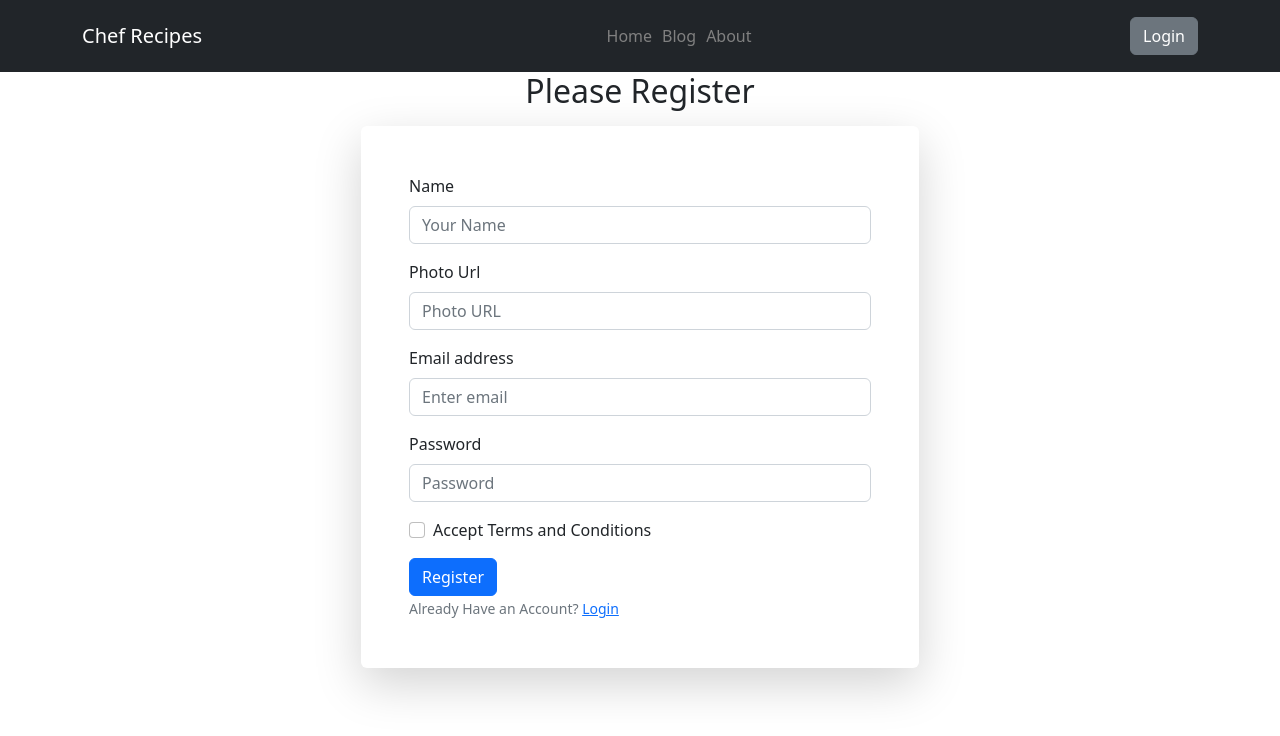
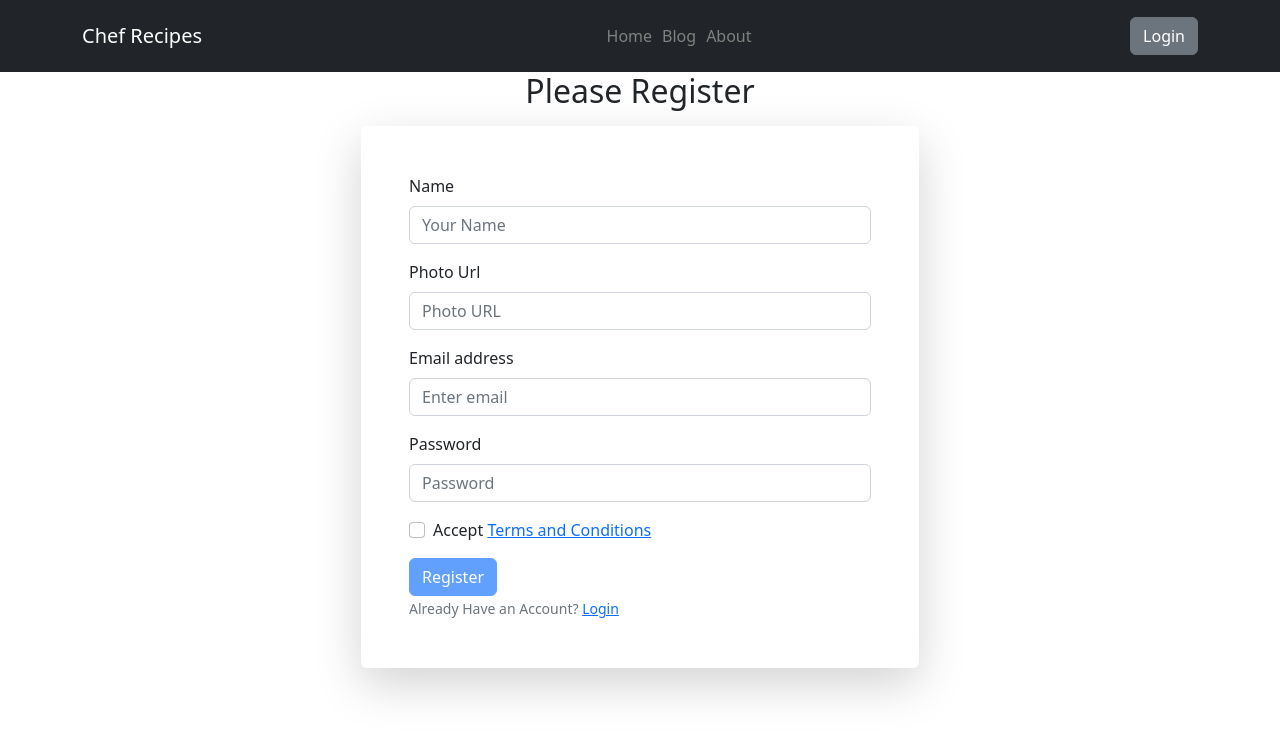
Before and after one commit to tanjinahakim/chef-cuisine, a React (Vite) app: page /register in a window 1280 px wide. Shown: the top 736 px of the page. Built offline with nearby package versions, Linux system fonts and the light colour scheme; no server answers; a web font is replaced by a local one.

Commit message:
added terms and condition

```diff
--- a/src/pages/Login/Register/Register.jsx
+++ b/src/pages/Login/Register/Register.jsx
@@ -7,6 +7,7 @@ import { AuthContext } from '../../../providers/AuthProvider';
 const Register = () => {
     const {createUser,updated}= useContext(AuthContext);
     const [error, setError] = useState('');
+    const[accepted,setAccepted]=useState(false)
 
     const handleRegister = event =>{
         event.preventDefault();
@@ -35,6 +36,9 @@ const Register = () => {
         .catch(error =>console.log(error))
     }
 
+     const handleAccepted = event =>{
+        setAccepted(event.target.checked);
+     }
     return (
        <Container>
         <h2 className='text-center'>Please Register</h2>
@@ -58,9 +62,9 @@ const Register = () => {
                     <Form.Control type="password" name='password' placeholder="Password" required />
                 </Form.Group>
                 <Form.Group className="mb-3" controlId="formBasicCheckbox">
-                    <Form.Check type="checkbox" label="Accept Terms and Conditions" />
+                    <Form.Check onClick={handleAccepted} type="checkbox" label={<>Accept <Link to={'/terms'}>Terms and Conditions</Link></>} />
                 </Form.Group>
-                <Button variant="primary" type="submit">
+                <Button disabled={!accepted} variant="primary" type="submit">
                     Register
                 </Button>
                 <Form.Text>
--- a/src/providers/AuthProvider.jsx
+++ b/src/providers/AuthProvider.jsx
@@ -5,8 +5,8 @@ import app from '../firebase/firebase.config';
 export const AuthContext = createContext(null)
 const auth = getAuth(app);
 const AuthProvider = ({children}) => {
+const [user,setUser]=useState(null);
 const [loader,setLoader]=useState(true);
-const [user,setUser]=useState(null);
 const [loading,setLoading]=useState(true);
 
     const createUser =(email,password)=>{
--- a/src/routes/Routes.jsx
+++ b/src/routes/Routes.jsx
@@ -7,6 +7,7 @@ import Register from "../pages/Login/Register/Register";
 import PrivateRoute from "./PrivateRoute";
 import Blog from "../Blog/Blog";
 import ErrorPage from "../pages/errorPage/errorPage";
+import Terms from "../shared/Terms/Terms";
 
 
 const router = createBrowserRouter([
@@ -29,6 +30,10 @@ const router = createBrowserRouter([
         {
           path:'/blog',
           element:<Blog></Blog>
+        },
+        {
+          path:'/terms',
+          element:<Terms></Terms>
         }
       ]
     },
--- /dev/null
+++ b/src/shared/Terms/Terms.jsx
@@ -0,0 +1,27 @@
+import React from 'react';
+import { Link } from 'react-router-dom';
+
+const Terms = () => {
+    return (
+        <div className='container text-justify my-5'>
+            <h2 className='text-center'>Terms and Conditions</h2>
+             <h4 >Welcome to chef cuisine!</h4> <br/>
+
+             <p> These terms and conditions outline the rules and regulations for the use of Resturant's Website, located at www.restaurant.com.<br/>
+
+                By accessing this website we assume you accept these terms and conditions. Do not continue to use chef cuisine if you do not agree to take all of the terms and conditions stated on this page.<br/>
+
+                The following terminology applies to these Terms and Conditions, Privacy Statement and Disclaimer Notice and all Agreements: "Client", "You" and "Your" refers to you, the person log on this website and compliant to the Company's terms and conditions. "The Company", "Ourselves", "We", "Our" and "Us", refers to our Company. "Party", "Parties", or "Us", refers to both the Client and ourselves. All terms refer to the offer, acceptance and consideration of payment necessary to undertake the process of our assistance to the Client in the most appropriate manner for the express purpose of meeting the Client's needs in respect of provision of the Company's stated services, in accordance with and subject to, prevailing law of gb. Any use of the above terminology or other words in the singular, plural, capitalization and/or he/she or they, are taken as interchangeable and therefore as referring to same.<br/></p>
+
+                <h4>Cookies</h4>
+                <p>We employ the use of cookies. By accessing chef cuisine, you agreed to use cookies in agreement with the Resturant's Privacy Policy.
+
+                Most interactive websites use cookies to let us retrieve the user's details for each visit. Cookies are used by our website to enable the functionality of certain areas to make it easier for people visiting our website. Some of our affiliate/advertising partners may also use cookies.</p>
+                <p>Go Back to <Link to={'/register'}>Register</Link></p>
+
+
+        </div>
+    );
+};
+
+export default Terms;
```
